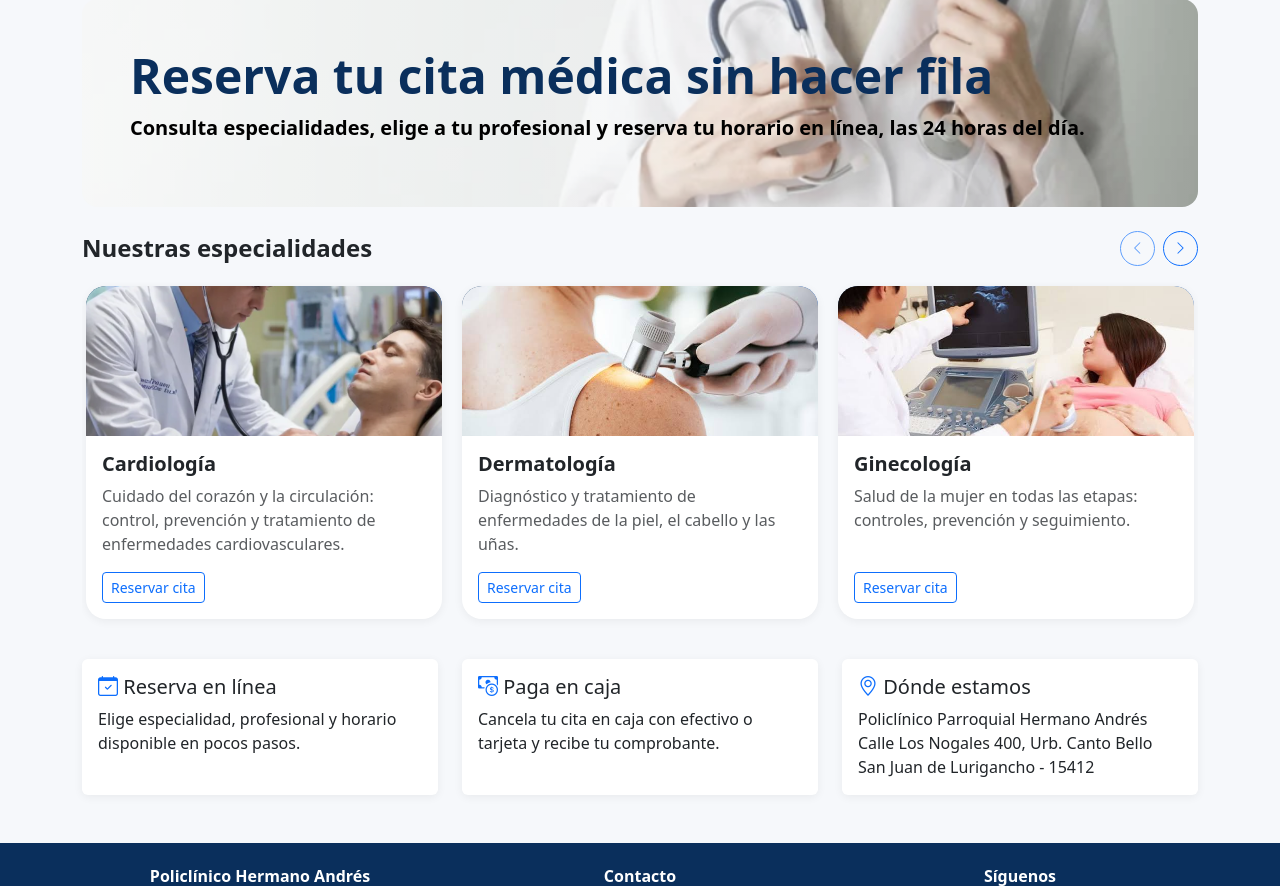
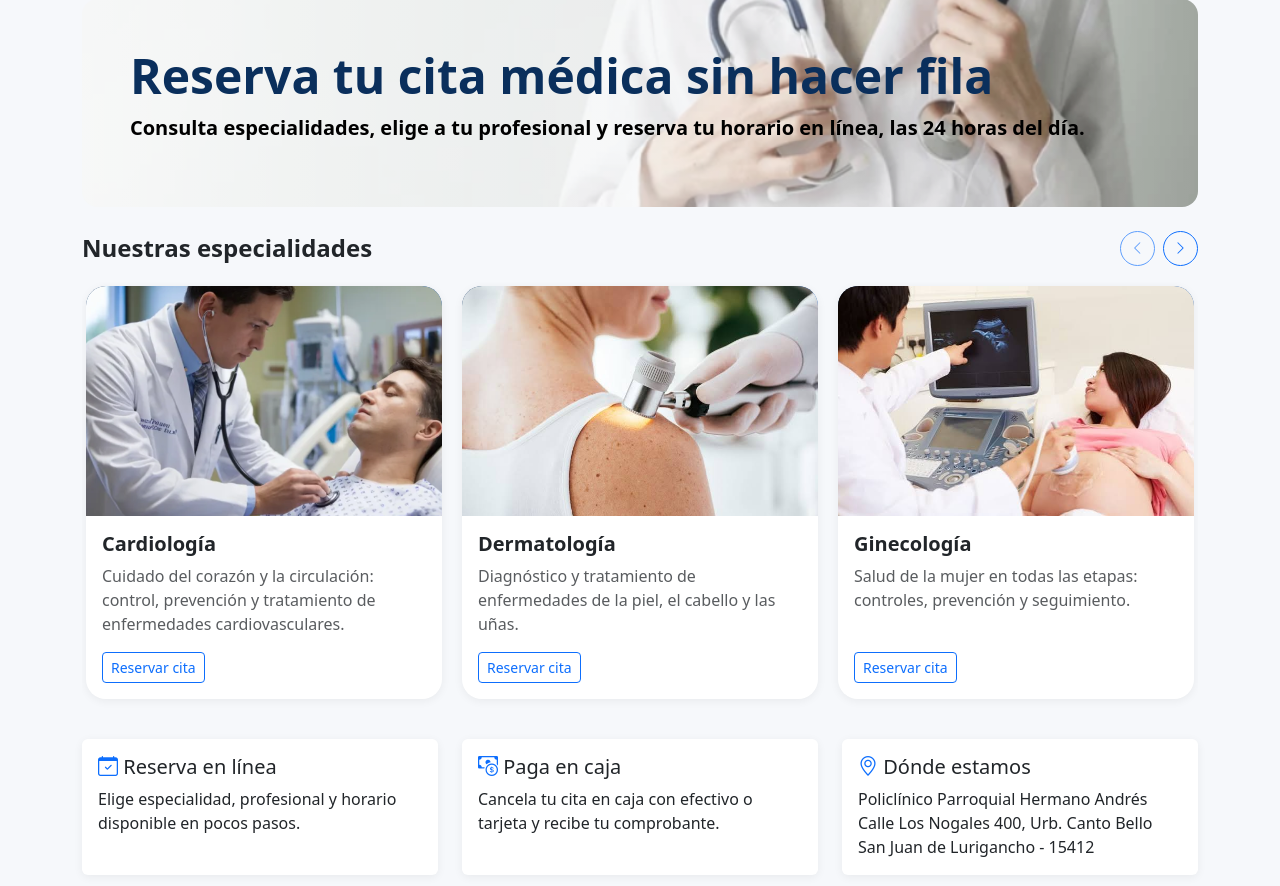
Before and after one commit to BrandoOC17/Proyecto-Policlinico, a Spring Boot app: page / in a window 1280 px wide. Shown: the part 81-967 px from the top of the page. Run offline with Spring Boot 4, Linux system fonts and the light colour scheme.

Commit message:
Corrigiendo tarjetas del index

```diff
--- a/src/main/resources/static/css/estilos.css
+++ b/src/main/resources/static/css/estilos.css
@@ -54,7 +54,7 @@ main { flex: 1; }
     border-radius: 1.25rem;
 }
 .esp-img {
-    height: 150px;
+    height: 230px;
     display: flex;
     align-items: center;
     justify-content: center;
```
